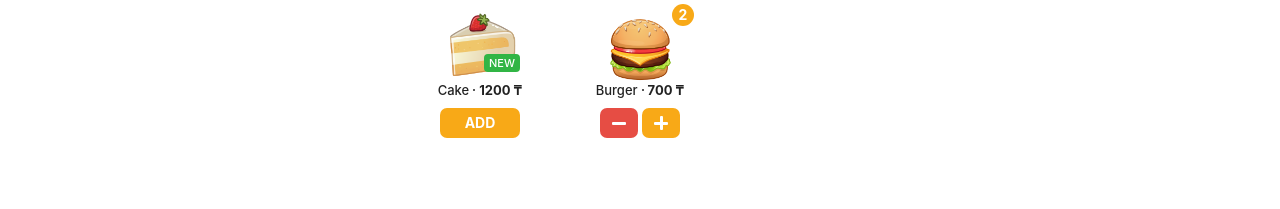
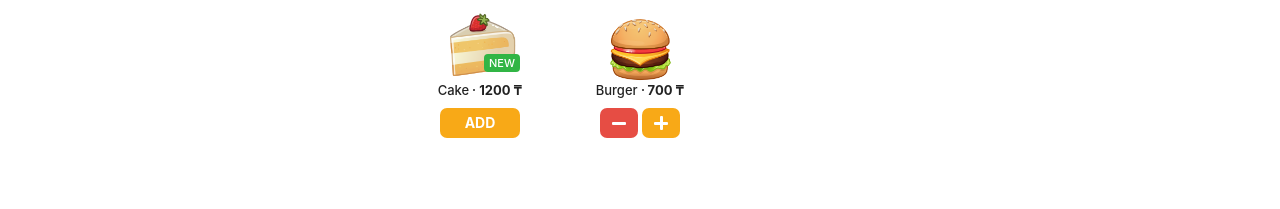
Before and after one commit to purkhanov/fast-food, a Vue app in the folder frontend/: page / in a window 1280 px wide. Shown: the top 209 px of the page. Built offline with nearby package versions, Linux system fonts and the light colour scheme.

Commit message:
created inc and decr function

```diff
--- a/frontend/src/components/MenuItem.vue
+++ b/frontend/src/components/MenuItem.vue
@@ -1,11 +1,6 @@
 <template>
-  <div class="cafe-item">
-    <div
-      class="cafe-item-counter"
-      :class="{'counter-show': itemInfo.count > 0}"
-      >
-        {{ itemInfo.count }}
-      </div>
+  <div class="cafe-item" :class="{'selected': selectedCount > 0}">
+    <div class="cafe-item-counter" :class="{'counter-show': selectedCount > 0}">{{ selectedCount }}</div>
     <div class="cafe-item-photo">
       <img :src="itemInfo.img" :alt="itemInfo.imgAlt">
       <span class="cafe-item-new" v-if="itemInfo.new">New</span>
@@ -15,12 +10,12 @@
       <span class="cafe-item-price">{{ itemInfo.price }} ₸</span>
     </div>
     <div class="cafe-item-buttons">
-      <button class="cafe-item-decr-button button-item ripple-handler">
+      <button @click="decrement" class="cafe-item-decr-button button-item ripple-handler">
         <span class="ripple-mask">
           <span class="ripple"></span>
         </span>
       </button>
-      <button class="cafe-item-incr-button button-item ripple-handler">
+      <button @click="increment" class="cafe-item-incr-button button-item ripple-handler">
         <span class="button-item-label">Add</span>
         <span class="ripple-mask">
           <span class="ripple" ></span>
@@ -31,6 +26,7 @@
 </template>
 
 <script setup>
+import { ref } from 'vue'
 import '@/assets/css/menu-item.css'
 
 defineProps({
@@ -39,4 +35,14 @@ defineProps({
     required: true
   }
 })
+
+const selectedCount = ref(0)
+
+function increment(event) {
+  selectedCount.value++
+}
+
+function decrement(event) {
+  if (selectedCount.value > 0) selectedCount.value--
+}
 </script>
```
